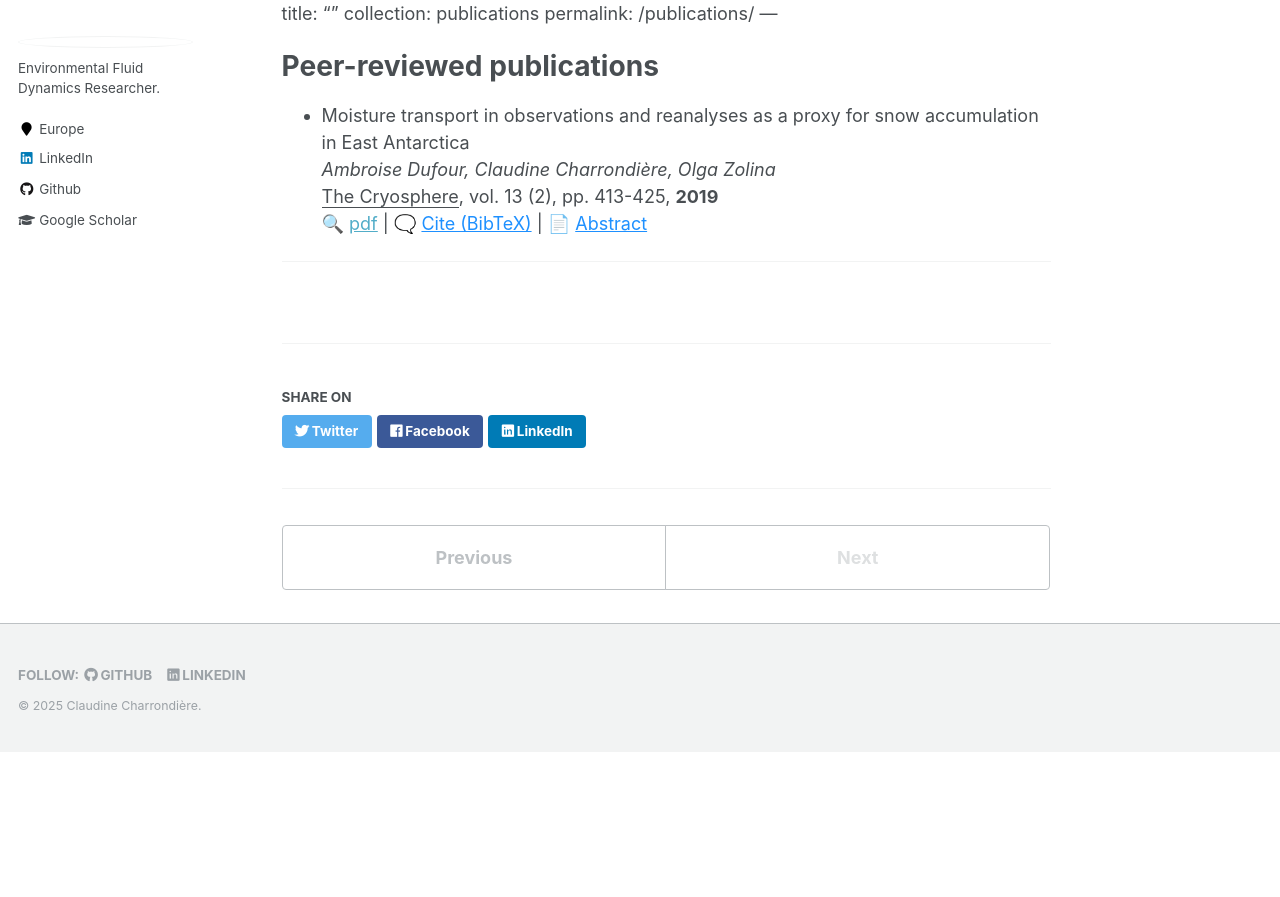
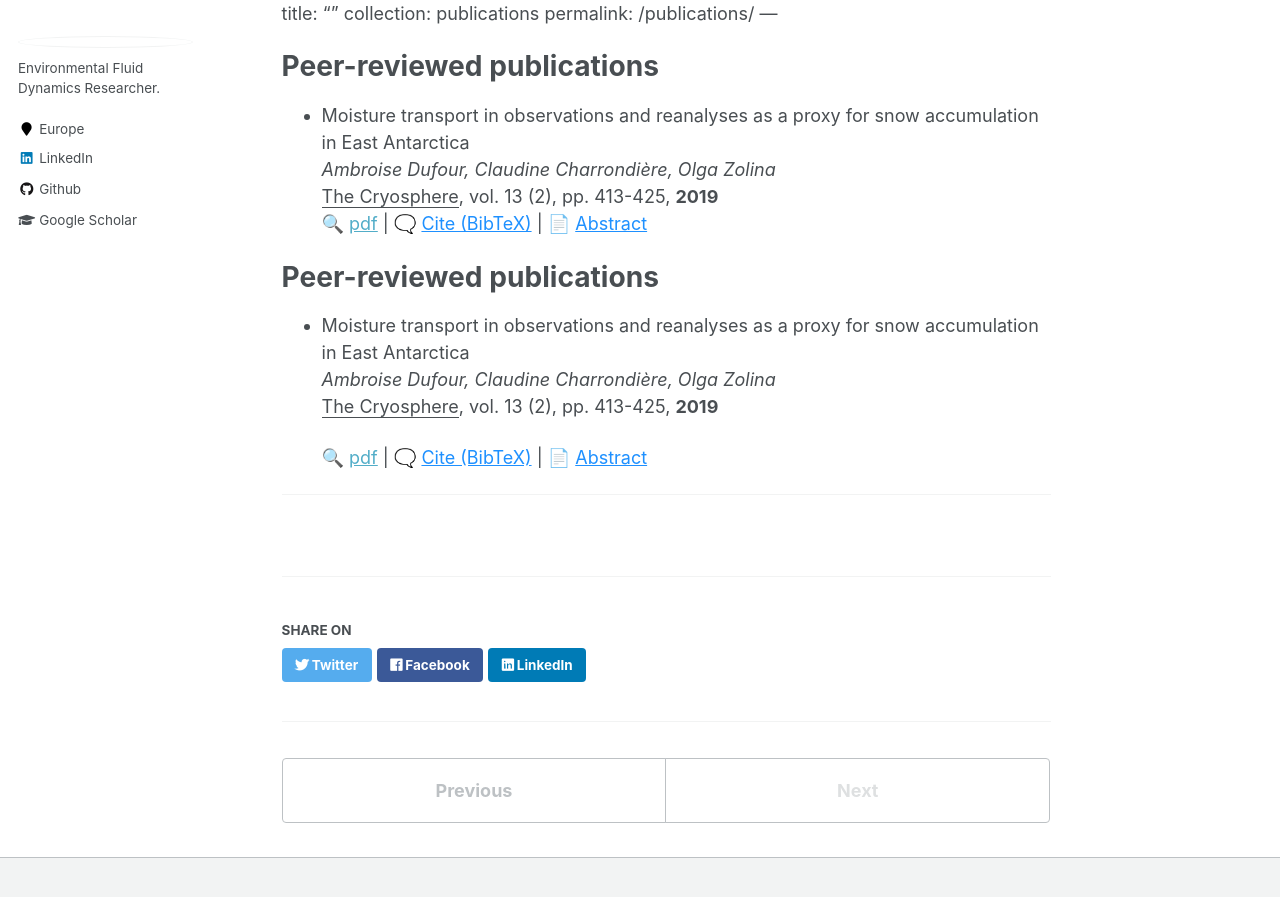
Before and after one commit to ClaudineCharrondiere/claudinecharrondiere.github.io, a Jekyll site: the page built from _publications/Publis.md, in a window 1280 px wide and 900 px high, scrolled down 570 px. Shown: the top 897 px of the window. Built offline with Jekyll 4.4.1, drawn with Linux system fonts in a browser that asks for light colours; before the commit the page ends 1322 px from its top, so only the background shows below that.

Commit message:
mise a jour

```diff
--- a/_publications/Publis.md
+++ b/_publications/Publis.md
@@ -162,6 +162,57 @@ permalink: /publications/
     }
   </style>
 
+# Peer-reviewed publications
+
+- Moisture transport in observations and reanalyses as a proxy for snow accumulation in East Antarctica
+  *Ambroise Dufour, Claudine Charrondière, Olga Zolina*
+  <ins>The Cryosphere</ins>, vol. 13 (2), pp. 413-425, **2019**
+
+  <!-- Liens -->
+🔍 [pdf](https://tc.copernicus.org/articles/13/413/2019/) | 🗨️ <a href="#" class="abstract-link" onclick="showBibtex()">Cite (BibTeX)</a> | 📄 <a href="#" class="abstract-link" onclick="showAbstract()">Abstract</a>
+
+<!-- Fenêtre pop-up pour BibTeX -->
+<div id="bibtexPopup" style="display:none; position:fixed; top:50%; left:50%; transform:translate(-50%, -50%); background:white; padding:20px; border:1px solid black; box-shadow:0px 4px 6px rgba(0,0,0,0.1); width:auto; max-width:90%; min-width:300px;">
+  <h2>Cite this paper (BibTeX)</h2>
+  <pre id="bibtexContent">
+@article{dufour2019moisture,
+  title={Moisture transport in observations and reanalyses as a proxy for snow accumulation in East Antarctica},
+  author={Dufour, Ambroise and Charrondi{\`e}re, Claudine and Zolina, Olga},
+  journal={The Cryosphere},
+  volume={13},
+  number={2},
+  pages={413--425},
+  year={2019},
+  publisher={Copernicus GmbH}
+}
+  </pre>
+  <button onclick="closePopups()">Close</button>
+</div>
+
+<!-- Fenêtre pop-up pour l'Abstract -->
+<div id="abstractPopup" style="display:none; position:fixed; top:50%; left:50%; transform:translate(-50%, -50%); background:white; padding:20px; border:1px solid black; box-shadow:0px 4px 6px rgba(0,0,0,0.1); width:auto; max-width:90%; min-width:300px;">
+  <p>Atmospheric moisture convergence on ice sheets provides an estimate of snow accumulation, which is critical to quantifying sea-level changes...</p>
+  <button onclick="closePopups()">Close</button>
+</div>
+
+<script>
+  function showAbstract() {
+    document.getElementById("abstractPopup").style.display = "block";
+    document.getElementById("bibtexPopup").style.display = "none";  // Ferme l'autre popup
+  }
+
+  function showBibtex() {
+    document.getElementById("bibtexPopup").style.display = "block";
+    document.getElementById("abstractPopup").style.display = "none";  // Ferme l'autre popup
+  }
+
+  function closePopups() {
+    document.getElementById("abstractPopup").style.display = "none";
+    document.getElementById("bibtexPopup").style.display = "none";
+  }
+</script>
+
+
 
 
 
--- a/assets/css/collapse.css
+++ b/assets/css/collapse.css
@@ -15,8 +15,3 @@
     display: none;
     padding : 5px;
 }
-
-.container {
-    max-width: 90vw; /* Ajuste selon ton écran */
-    margin: auto; /* Centre le contenu */
-}
```
